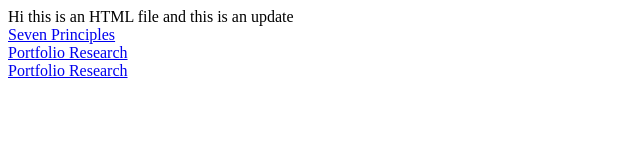
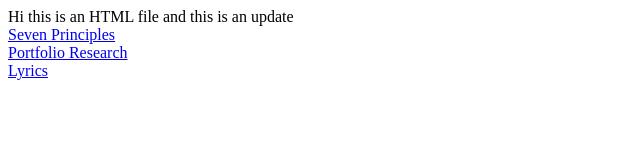
Before and after one commit to ams985/design2b, a plain HTML site: page index.html in a window 1280 px wide. Shown: the whole page, without its empty margins (0-640 px from the left). Drawn offline with Linux system fonts and the light colour scheme.

Commit message:
updated lyrics name

```diff
--- a/index.html
+++ b/index.html
@@ -8,4 +8,4 @@ Hi this is an HTML file and this is an update
 <a href="https://ams985.github.io/design2b/portfolio-research/">Portfolio Research</a>
 
 <br />
-<a href="https://ams985.github.io/design2b/lyrics/">Portfolio Research</a>
+<a href="https://ams985.github.io/design2b/lyrics/">Lyrics</a>
```
